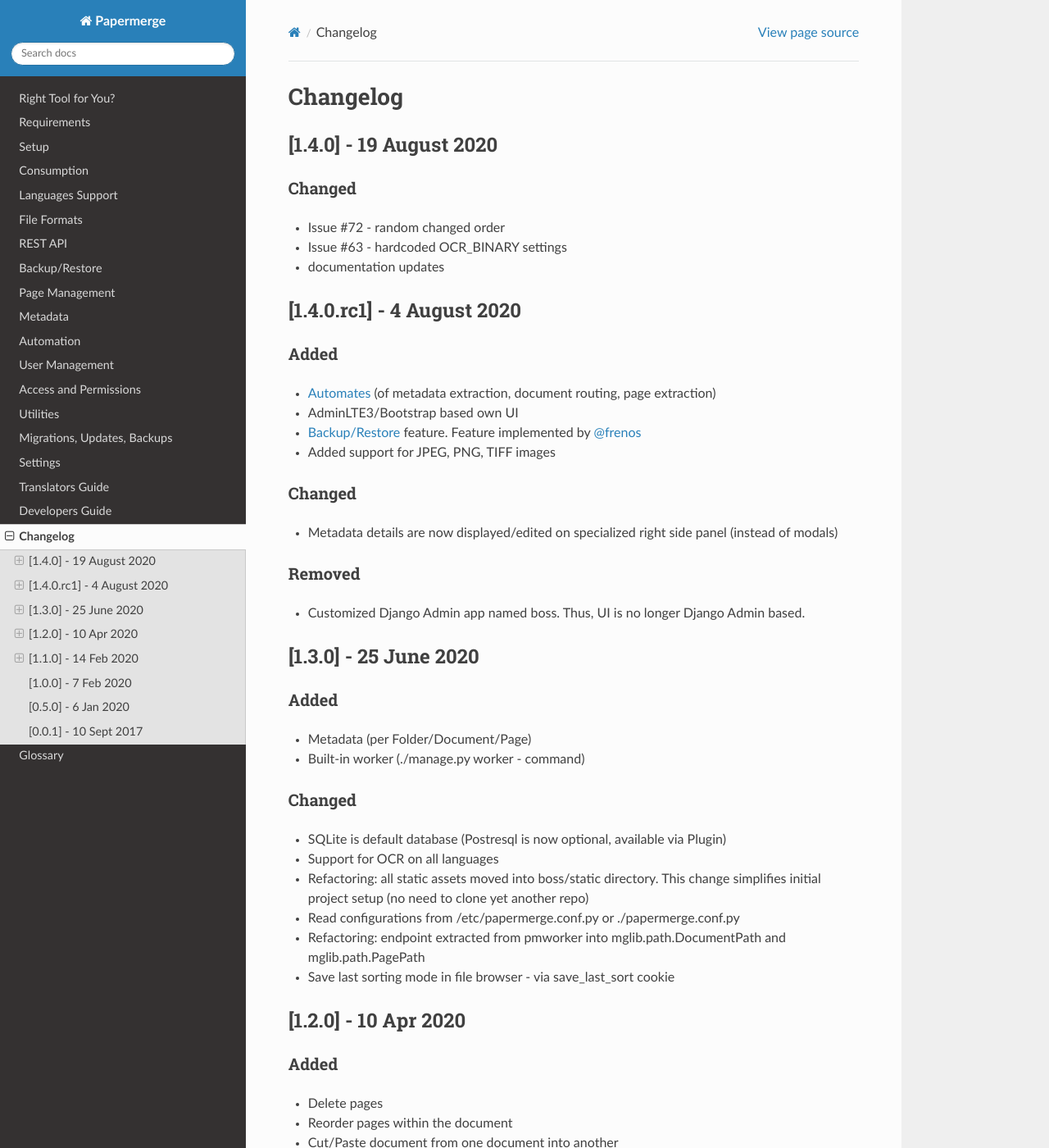
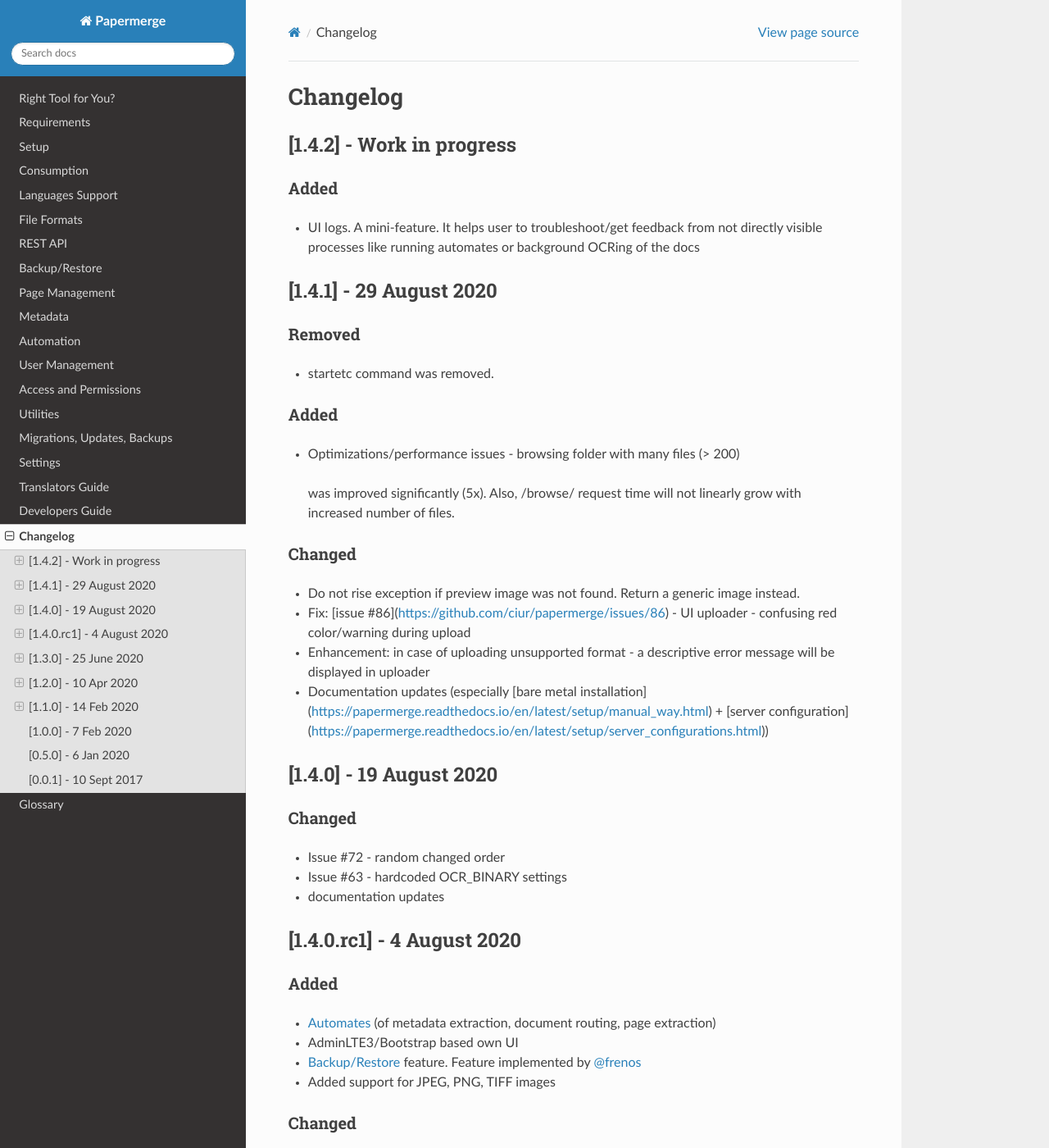
Before and after one commit to ciur/papermerge, a Sphinx documentation site: the page built from docs/source/changelog.rst, in a window 1280 px wide and 1400 px high. Shown: the whole window at 82% size. Built offline with Sphinx 7.4.7 and the Read the Docs theme 2.0.0, drawn with Linux system fonts in a browser that asks for light colours.

Commit message:
changelog updated

```diff
--- a/docs/source/changelog.rst
+++ b/docs/source/changelog.rst
@@ -1,5 +1,38 @@
 Changelog
 ==========
+
+
+[1.4.2] - Work in progress
+################################
+
+Added
+~~~~~~~
+
+- UI logs. A mini-feature. It helps user to troubleshoot/get feedback from not directly visible processes like running automates or background OCRing of the docs
+
+
+[1.4.1] - 29 August 2020
+###########################
+
+Removed
+~~~~~~~~~~
+
+- startetc command was removed.
+
+Added
+~~~~~~~
+
+- Optimizations/performance issues - browsing folder with many files (> 200)
+ was improved significantly (5x). Also, /browse/ request time will not linearly grow with increased number of files.
+
+Changed
+~~~~~~~~~
+
+- Do not rise exception if preview image was not found. Return a generic image instead.
+- Fix: [issue #86](https://github.com/ciur/papermerge/issues/86) - UI uploader - confusing red color/warning during upload
+- Enhancement: in case of uploading unsupported format - a descriptive error message will be displayed in uploader
+- Documentation updates (especially [bare metal installation](https://papermerge.readthedocs.io/en/latest/setup/manual_way.html) + [server configuration](https://papermerge.readthedocs.io/en/latest/setup/server_configurations.html))
+
 
 [1.4.0] - 19 August 2020
 ############################
```
Also changed, not shown: changelog.md (+10 -3 lines).
